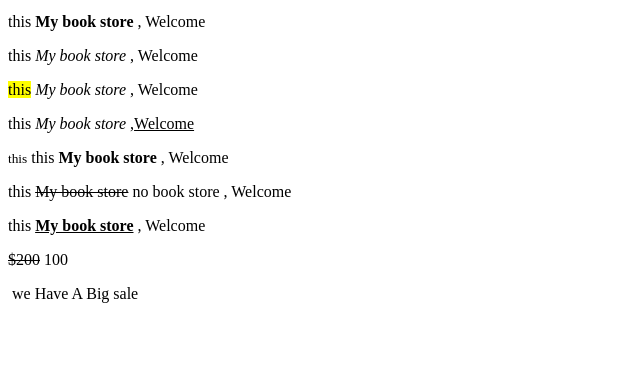
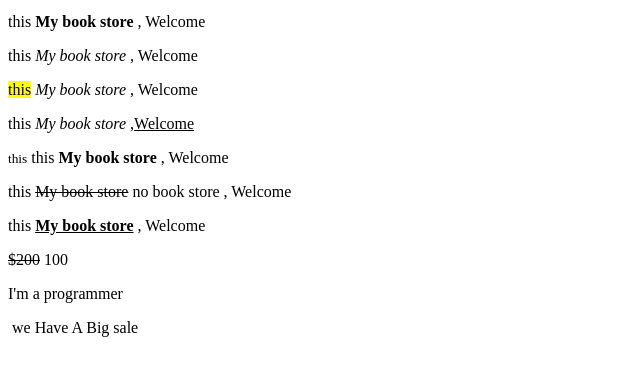
Before and after one commit to Samuel-Fawzy/first_project, a plain HTML site: page index.html in a window 1280 px wide. Shown: the part 101-476 px from the top of the page, without its empty margins (0-640 px from the left). Drawn offline with Linux system fonts and the light colour scheme.

Commit message:
added another p element

```diff
--- a/index.html
+++ b/index.html
@@ -28,7 +28,7 @@
  <p> this <del>My book store</del> no book store , Welcome </p>
  <p> this <b><ins>My book store</ins></b> , Welcome </p>
  <p><del>$200</del> 100</p>
-
+ <p>I'm a programmer</p>
  <img src="" alt="">
  <!-- <p hidden>we go buy now </p> -->
  <!-- hidden بيخفي content -->
```
